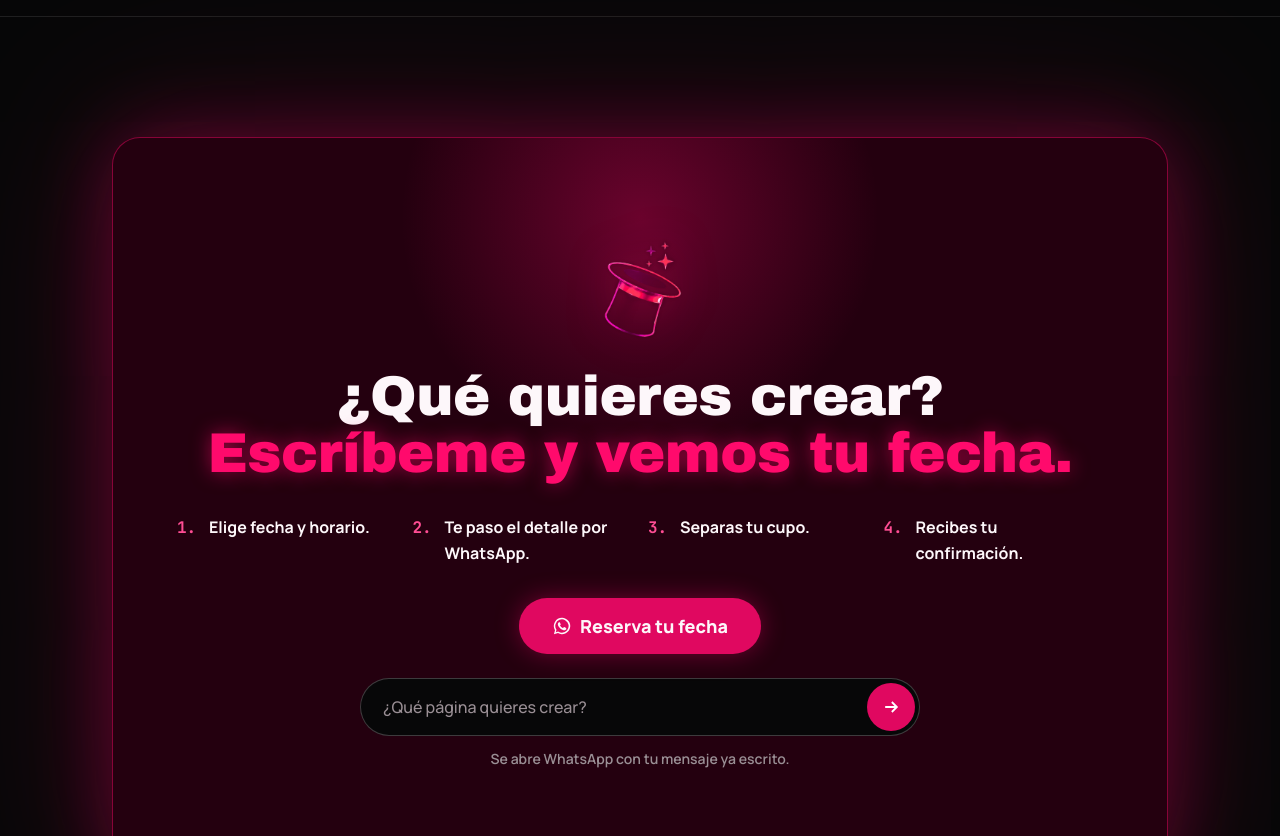
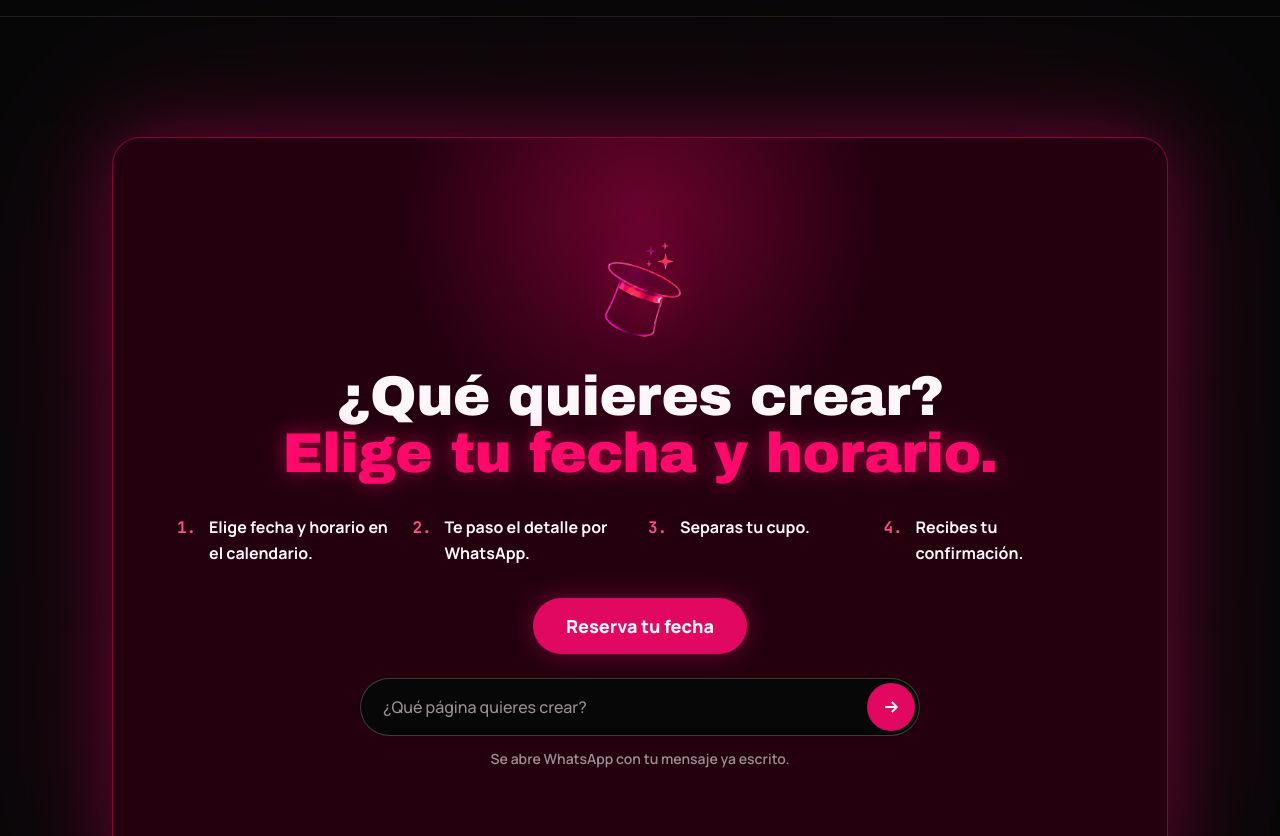
Before and after one commit to PhillypsB/AM, a plain HTML site: page bravo-academy/index.html in a window 1280 px wide. Shown: the part 6360-7196 px from the top of the page. Drawn offline with Linux system fonts and the light colour scheme.

Commit message:
BRAVO ACADEMY: los botones de reserva llevan al modulo de reservas (reservas.phillyps-bravo.site/academia)
Co-Authored-By: Claude Sonnet 5.5 <noreply@anthropic.com>

```diff
--- a/bravo-academy/index.html
+++ b/bravo-academy/index.html
@@ -438,6 +438,8 @@ window.BA_CONFIG = {
       hat: 'img/sombrero-voltaje.webp',
       poster: 'img/hero-poster.webp'
     },
+    // Los botones de reserva llevan al módulo de reservas (elige fecha y horario). Vacío = vuelve a WhatsApp.
+    reservaUrl: 'https://reservas.phillyps-bravo.site/academia/',
     msgReserva: 'Hola, quiero reservar mi cupo en BRAVO ACADEMY',
     msgInfo: 'Hola, quiero información de BRAVO ACADEMY',
     msgDetalle: 'Hola, quiero el detalle de BRAVO ACADEMY'
@@ -460,7 +462,7 @@ window.BA_CONFIG = {
 
   function wm(acad) { return '<span class="ba-wm"><span class="w">BRAV</span><span class="brk">[</span><span class="o">O</span><span class="brk">]</span>' + (acad ? '<span class="acad">ACADEMY</span>' : '') + '</span>'; }
   function tagline() { return '<span class="ba-tagline"><span class="br">&lt;</span> Hacemos que funcione<span class="cur">_</span> <span class="br">&gt;</span></span>'; }
-  function btn(c, label, opts) { opts = opts || {}; return '<a class="ba-btn ' + (opts.cls || 'ba-btn--primary') + '" href="' + (opts.href || wa(c, c.msgReserva)) + '"' + (opts.href && opts.href.charAt(0) === '#' ? '' : ' target="_blank" rel="noopener"') + '>' + (opts.icon || '') + label + '</a>'; }
+  function btn(c, label, opts) { opts = opts || {}; var href = opts.href || c.reservaUrl || wa(c, c.msgReserva); var same = href.charAt(0) === '#' || (c.reservaUrl && href === c.reservaUrl); return '<a class="ba-btn ' + (opts.cls || 'ba-btn--primary') + '" href="' + href + '"' + (same ? '' : ' target="_blank" rel="noopener"') + '>' + (opts.icon || '') + label + '</a>'; }
   function eyebrow(t) { return '<p class="ba-eyebrow">' + t + '</p>'; }
 
   var NAV = [['#crear', 'Qué crearás'], ['#garantia', 'Garantía'], ['#preguntas', 'Preguntas']];
@@ -500,7 +502,7 @@ window.BA_CONFIG = {
       '<h2 class="ba-h2" id="ba-caso">¿Cuál es tu <span class="ba-mag">caso?</span></h2></div>' +
       '<div class="ba-cards ba-cards--3">' + A.map(function (a, i) {
         return '<article class="ba-card ba-reveal"><span class="ba-card__idx">[0' + (i + 1) + '] ' + a[0] + '</span><h3 class="ba-title">' + a[1] + '</h3><p>' + a[2] + '</p>' +
-          '<a class="ba-card__cta" href="' + wa(c, 'Hola, quiero reservar mi fecha en BRAVO ACADEMY. ' + a[4]) + '" target="_blank" rel="noopener">' + a[3] + ' →</a></article>';
+          '<a class="ba-card__cta" href="' + (c.reservaUrl || wa(c, 'Hola, quiero reservar mi fecha en BRAVO ACADEMY. ' + a[4])) + '"' + (c.reservaUrl ? '' : ' target="_blank" rel="noopener"') + '>' + a[3] + ' →</a></article>';
       }).join('') + '</div>' +
       '<p class="ba-closing ba-reveal">Vamos. Yo te acompaño. <span class="ba-glowtext">No estás solo.</span></p><p class="ba-reveal" style="margin:var(--space-4) 0 0">' + tagline() + '</p></div></section>';
   };
@@ -532,7 +534,7 @@ window.BA_CONFIG = {
       '<h2 class="ba-h2" id="ba-sorp">El cómo no te lo cuento <span class="ba-glowtext">aquí.</span></h2><p class="ba-lede">En la primera hora lo ves. En la segunda, lo haces tú.</p></div></div></section>';
   };
   S.cta = function (c) {
-    return '<section class="ba-midcta"><div class="ba-wrap ba-reveal">' + btn(c, 'Reserva tu fecha', { cls: 'ba-btn--primary ba-btn--lg', icon: I.wa }) + '<p class="ba-small" style="margin:var(--space-3) 0 0">Te respondo en menos de 24 horas.</p></div></section>';
+    return '<section class="ba-midcta"><div class="ba-wrap ba-reveal">' + btn(c, 'Reserva tu fecha', { cls: 'ba-btn--primary ba-btn--lg' }) + '<p class="ba-small" style="margin:var(--space-3) 0 0">Te respondo en menos de 24 horas.</p></div></section>';
   };
   S.guarantee = function () {
     return '<section class="ba-section" id="garantia" aria-labelledby="ba-gar"><div class="ba-wrap"><div class="ba-guarantee ba-reveal">' + eyebrow('Garantía de aprendizaje') +
@@ -563,9 +565,9 @@ window.BA_CONFIG = {
   };
   S.reserve = function (c) {
     return '<section class="ba-section" id="reserva" aria-labelledby="ba-res"><div class="ba-wrap"><div class="ba-reserve ba-reveal"><img class="ba-reserve__hat" src="' + c.img.hat + '" alt="" loading="lazy">' +
-      '<h2 class="ba-h2" id="ba-res">¿Qué quieres crear? <span class="ba-glowtext">Escríbeme y vemos tu fecha.</span></h2>' +
-      '<ol><li>Elige fecha y horario.</li><li>Te paso el detalle por WhatsApp.</li><li>Separas tu cupo.</li><li>Recibes tu confirmación.</li></ol>' +
-      btn(c, 'Reserva tu fecha', { cls: 'ba-btn--primary ba-btn--lg', icon: I.wa }) +
+      '<h2 class="ba-h2" id="ba-res">¿Qué quieres crear? <span class="ba-glowtext">Elige tu fecha y horario.</span></h2>' +
+      '<ol><li>Elige fecha y horario en el calendario.</li><li>Te paso el detalle por WhatsApp.</li><li>Separas tu cupo.</li><li>Recibes tu confirmación.</li></ol>' +
+      btn(c, 'Reserva tu fecha', { cls: 'ba-btn--primary ba-btn--lg' }) +
       '<form class="ba-ask" data-ask><label for="ba-ask-in">¿Qué página quieres crear?</label><input id="ba-ask-in" name="q" type="text" placeholder="¿Qué página quieres crear?" autocomplete="off">' +
       '<button type="submit" aria-label="Enviar por WhatsApp">' + I.arrow + '</button></form>' +
       '<p class="ba-small" style="margin-top:12px">Se abre WhatsApp con tu mensaje ya escrito.</p></div></div></section>';
@@ -668,8 +670,8 @@ window.BA_CONFIG = {
   }
   function enviar(e, o) { try { navigator.sendBeacon('/_avisos/evento', new Blob([JSON.stringify({ e: e, o: o })], { type: 'application/json' })); } catch (x) {} }
   document.addEventListener('click', function (ev) {
-    var a = ev.target.closest && ev.target.closest('a[href^="https://wa.me/"]');
-    if (a) enviar(/reserv/i.test(a.textContent) ? 'reserva' : 'whatsapp', zona(a));
+    var a = ev.target.closest && ev.target.closest('a[href^="https://wa.me/"],a[href^="https://reservas.phillyps-bravo.site/"]');
+    if (a) enviar(a.href.indexOf('https://reservas.') === 0 || /reserv/i.test(a.textContent) ? 'reserva' : 'whatsapp', zona(a));
   });
   document.addEventListener('submit', function (ev) { if (ev.target.matches && ev.target.matches('form[data-ask]')) enviar('crear', zona(ev.target)); });
 })();
```
